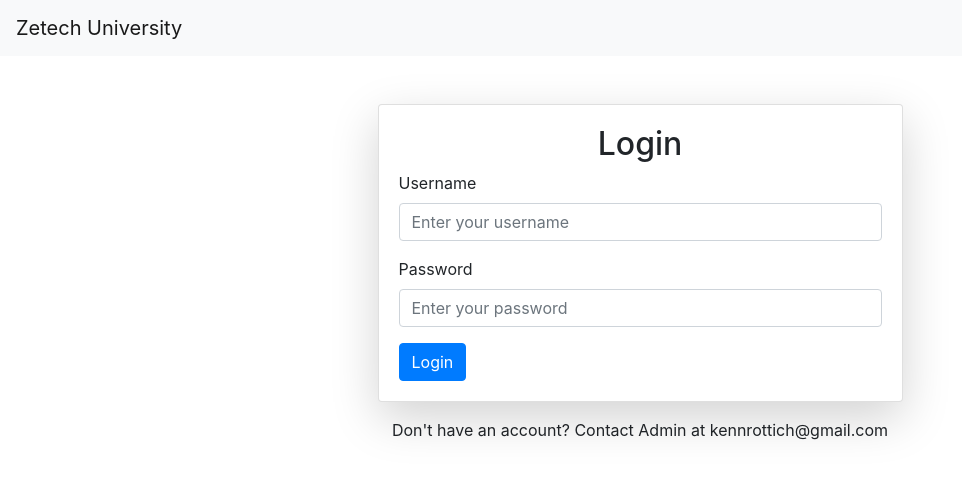
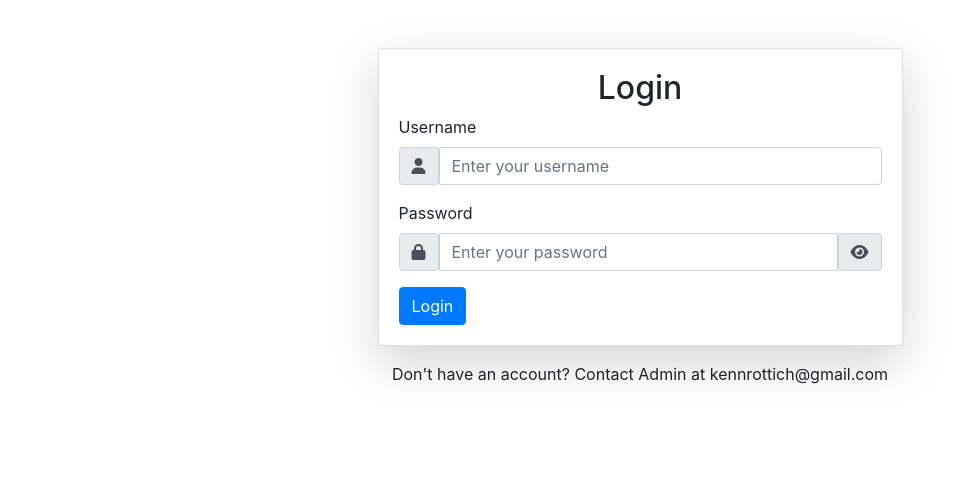
Before and after one commit to RotichKipkoech/zetech-portal, a Flask app: page /login in a window 1280 px wide. Shown: the top 479 px of the page, without its empty margins (0-962 px from the left). Run offline with Flask 3, Linux system fonts and the light colour scheme; some libraries are stand-ins or nearby versions.

Commit message:
Updated Login Page

```diff
--- a/templates/base.html
+++ b/templates/base.html
@@ -12,9 +12,9 @@
     <link href="https://cdnjs.cloudflare.com/ajax/libs/font-awesome/5.15.4/css/all.min.css" rel="stylesheet">
 </head>
 <body>
-    <nav class="navbar navbar-expand-lg navbar-light bg-light">
+    <!-- <nav class="navbar navbar-expand-lg navbar-light bg-light">
         <a class="navbar-brand" href="#">Zetech University</a>
-    </nav>
+    </nav> -->
     <div class="container">
         {% with messages = get_flashed_messages(with_categories=true) %}
           {% if messages %}
--- a/templates/login.html
+++ b/templates/login.html
@@ -8,20 +8,34 @@
                     <h2 class="text-center">Login</h2>
                     <form method="POST">
                         {{ form.hidden_tag() }}
-                        <div class="mb-3">
-                            {{ form.username.label(class="form-label") }}
-                            {{ form.username(class="form-control", placeholder="Enter your username") }}
+
+                        <!-- Username Field with Icon -->
+                        <div class="mb-3 position-relative">
+                            <label for="username" class="form-label">Username</label>
+                            <div class="input-group">
+                                <div class="input-group-text"><i class="fas fa-user"></i></div>
+                                {{ form.username(class="form-control", placeholder="Enter your username") }}
+                            </div>
                             {% for error in form.username.errors %}
                                 <div class="text-danger">{{ error }}</div>
                             {% endfor %}
                         </div>
-                        <div class="mb-3">
-                            {{ form.password.label(class="form-label") }}
-                            {{ form.password(class="form-control", placeholder="Enter your password") }}
+
+                        <!-- Password Field with Icon -->
+                        <div class="mb-3 position-relative">
+                            <label for="password" class="form-label">Password</label>
+                            <div class="input-group">
+                                <div class="input-group-text"><i class="fas fa-lock"></i></div>
+                                {{ form.password(class="form-control", placeholder="Enter your password", id="password-field") }}
+                                <div class="input-group-text">
+                                    <i class="fas fa-eye" id="toggle-password" style="cursor: pointer;"></i>
+                                </div>
+                            </div>
                             {% for error in form.password.errors %}
                                 <div class="text-danger">{{ error }}</div>
                             {% endfor %}
                         </div>
+
                         <div class="d-grid">
                             <button type="submit" class="btn btn-primary">Login</button>
                         </div>
@@ -34,4 +48,18 @@
         </div>
     </div>
 </div>
+
+<!-- Include FontAwesome and jQuery -->
+<script src="https://kit.fontawesome.com/a076d05399.js"></script>
+<script>
+    // Toggle Password Visibility
+    document.getElementById('toggle-password').addEventListener('click', function () {
+        var passwordField = document.getElementById('password-field');
+        var type = passwordField.type === 'password' ? 'text' : 'password';
+        passwordField.type = type;
+
+        // Toggle eye icon based on visibility
+        this.classList.toggle('fa-eye-slash');
+    });
+</script>
 {% endblock %}
```
